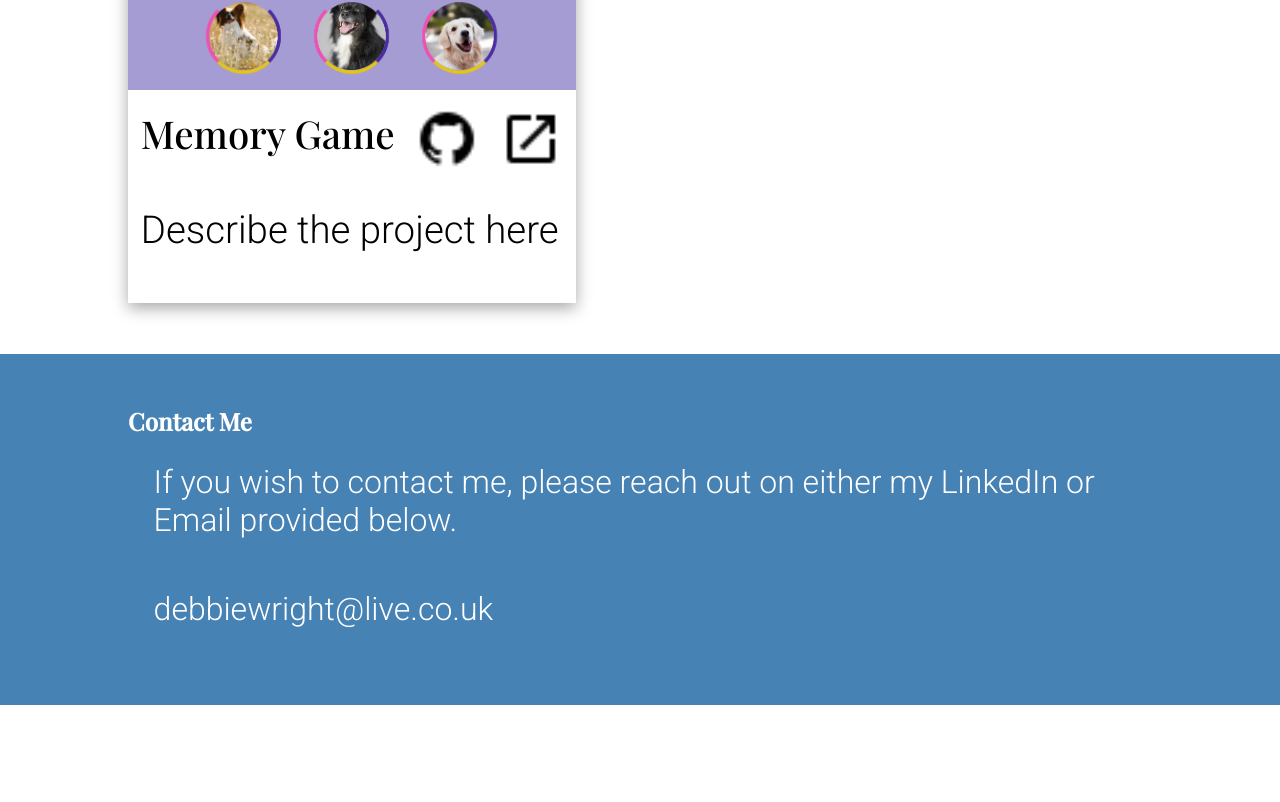
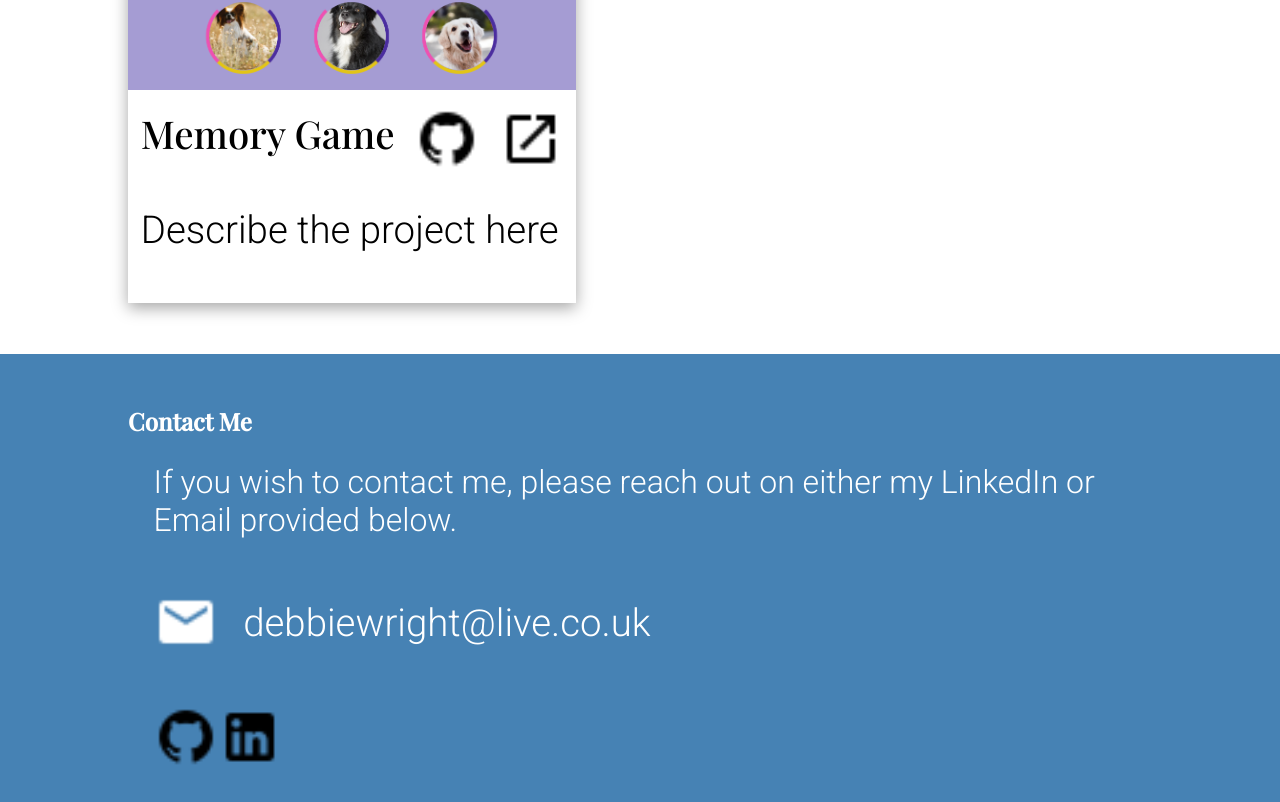
Before and after one commit to dwright1989/portfolio, a JavaScript app: page / in a window 1280 px wide. Shown: the part 2502-3304 px from the top of the page. Before the commit the page ends 3207 px from the top, so only its background shows below. Built offline with nearby package versions, Linux system fonts and the light colour scheme; the HTML template or start-up script is replaced by a standard one.

Commit message:
Contact section updated

```diff
--- a/src/App.css
+++ b/src/App.css
@@ -136,3 +136,12 @@ h1,h2,h3,h4,h5{
     font-size: 2.5vw;
     padding: 2vw;
 }
+
+#email, #emailIcon{
+    vertical-align: middle;
+}
+
+#email{
+    padding-left: 2vw;
+    font-size: 3vw;
+}
--- a/src/Components/Contact.js
+++ b/src/Components/Contact.js
@@ -1,3 +1,7 @@
+import githubIcon from '../Images/github.jpg';
+import linkedinIcon from '../Images/linkedin.png';
+import emailIcon from '../Images/email.png';
+
 
 function Contact() {
 
@@ -6,7 +10,9 @@ function Contact() {
           <div id="contact">
               <h2>Contact Me</h2>
               <p>If you wish to contact me, please reach out on either my LinkedIn or Email provided below.</p>
-              <p>debbiewright@live.co.uk</p>
+              <p><img id="emailIcon" src={emailIcon} alt="email" className="social-icon"/><span id="email">debbiewright@live.co.uk</span></p>
+              <p><a href="https://github.com/dwright1989" target="_blank"><img src={githubIcon} alt="github" className="social-icon"/></a>
+              <a href="" target="_blank"><img src={linkedinIcon} alt="linkedin" className="social-icon"/></a></p>
 
           </div>
     </div>
```
Also changed, not shown: src/Images/email.png (added), src/Images/linkedin.png (added).
